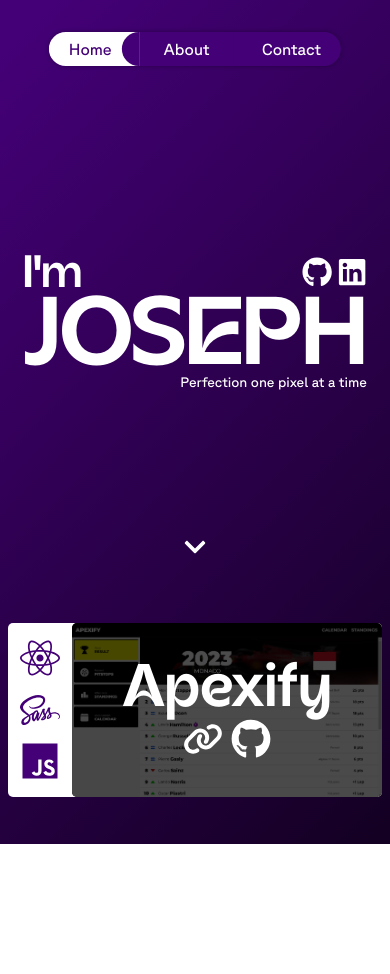
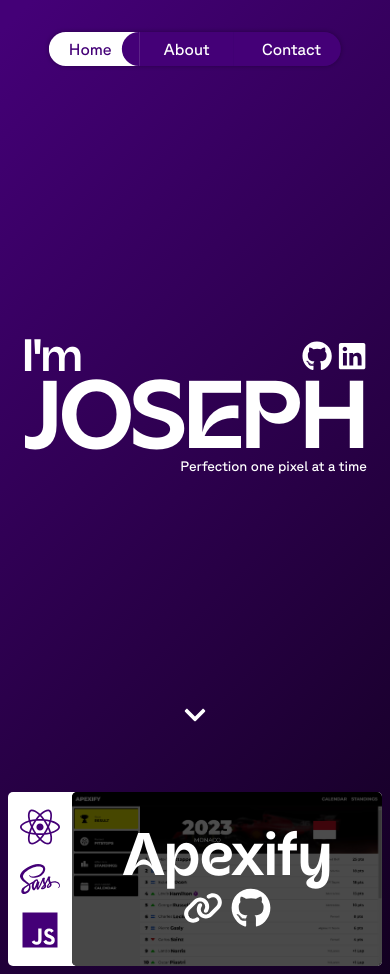
Before and after one commit to jquirozz/Portfolio, a React (Vite) app: page / in a window 390 px wide. Before the commit the page ends 844 px from the top, so only its background shows below. Built offline with nearby package versions, Linux system fonts and the light colour scheme.

Commit message:
90svh for mobile too

```diff
--- a/src/pages/Home.scss
+++ b/src/pages/Home.scss
@@ -66,7 +66,6 @@
 @media (max-width: 650px) {
     .Home {
         .imJoseph {
-            max-height: 80svh;
             & header {
                 font-size: $top-tab * 0.9;
                 height: $top-tab;
@@ -91,8 +90,6 @@
 @media (max-width: 450px) {
     .Home {
         .imJoseph {
-            max-height: 70svh;
-
             & header {
                 font-size: $top-mob * 0.9;
                 height: $top-mob;
```
